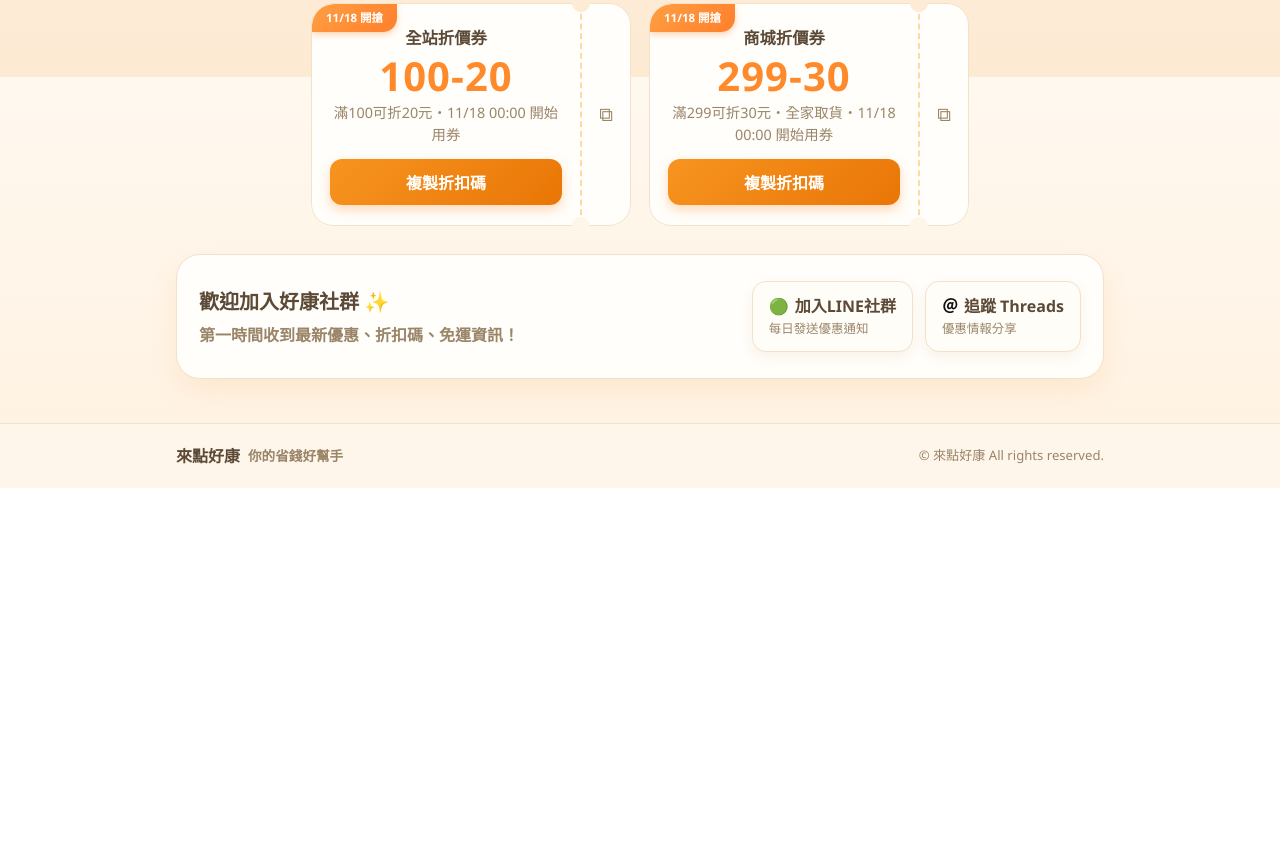
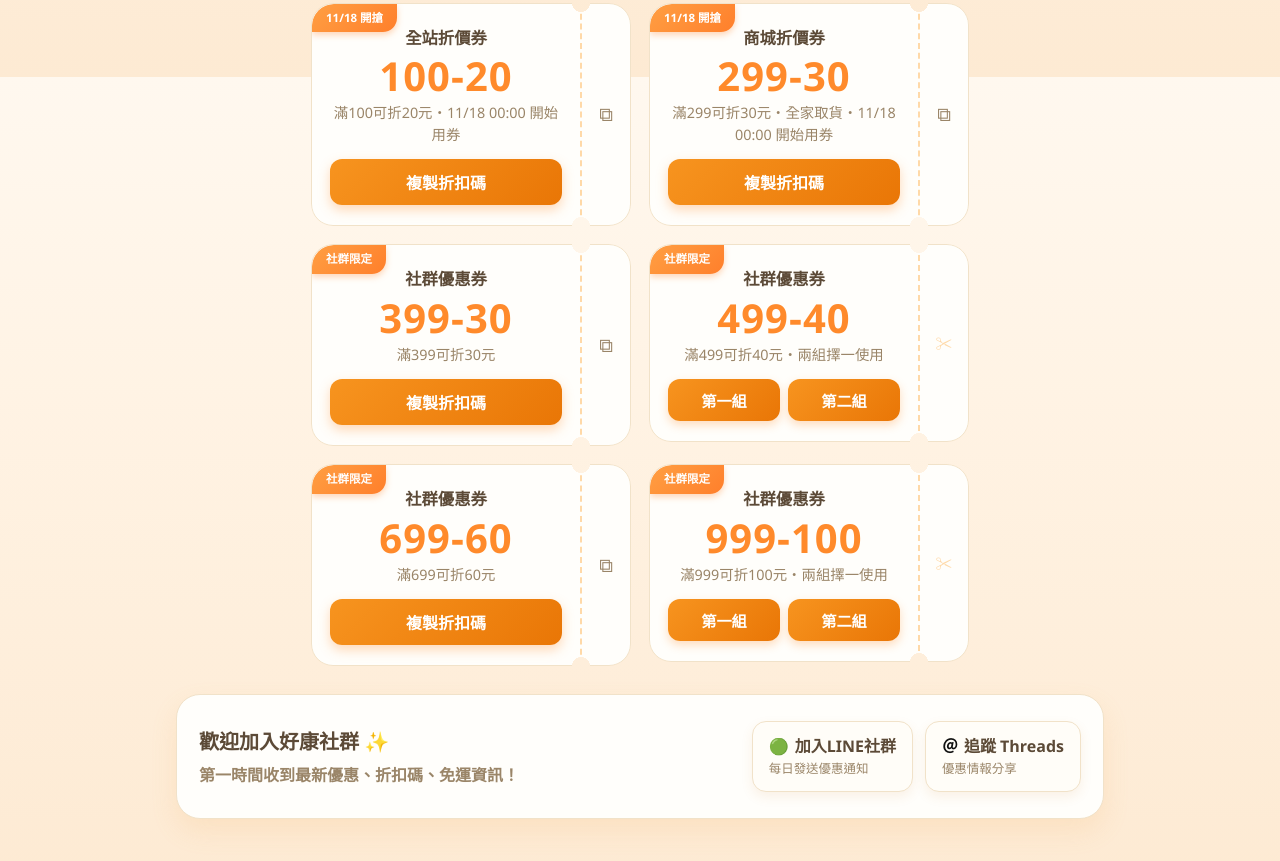
Before and after one commit to Hugoo987/555, a plain HTML site: page index.html in a window 1280 px wide. Shown: the part 723-1584 px from the top of the page. Before the commit the page ends 1211 px from the top, so only its background shows below. Drawn offline with Linux system fonts and the light colour scheme.

Commit message:
新增四組社群優惠券
- 社群399-30：1118MTOB1
- 社群499-40：1118NDD1、VPAFF40
- 社群699-60：1118MTOB2
- 社群999-100：1118NDD2、VPAFF100
- 原有 NOV18SHO、FMAPP261118、Y26SEPCP50 不變
- 最後更新時間改為 2026/11/18

Co-Authored-By: Claude Opus 5 <noreply@anthropic.com>
Claude-Session: https://claude.ai/code/session_01Vv1jsmih6FG6xCER5wLJdR

```diff
--- a/index.html
+++ b/index.html
@@ -548,7 +548,7 @@
         <!-- ===== Update bar =====
              每次更新折扣碼時，記得順手改下面這個日期 -->
         <div class="update-bar">
-            <span class="time">🕒 最後更新時間：<span id="update-time">2026/11/17</span></span>
+            <span class="time">🕒 最後更新時間：<span id="update-time">2026/11/18</span></span>
         </div>
 
         <!-- ===== Shopee tab ===== -->
@@ -705,6 +705,32 @@
                     desc: '滿299可折30元・全家取貨・11/18 00:00 開始用券',
                     codes: [{ code: 'FMAPP261118' }],
                 },
+                {
+                    ribbon: '社群限定', kind: '社群優惠券', amount: '399-30',
+                    desc: '滿399可折30元',
+                    codes: [{ code: '1118MTOB1' }],
+                },
+                {
+                    ribbon: '社群限定', kind: '社群優惠券', amount: '499-40',
+                    desc: '滿499可折40元・兩組擇一使用',
+                    codes: [
+                        { label: '第一組', code: '1118NDD1' },
+                        { label: '第二組', code: 'VPAFF40' },
+                    ],
+                },
+                {
+                    ribbon: '社群限定', kind: '社群優惠券', amount: '699-60',
+                    desc: '滿699可折60元',
+                    codes: [{ code: '1118MTOB2' }],
+                },
+                {
+                    ribbon: '社群限定', kind: '社群優惠券', amount: '999-100',
+                    desc: '滿999可折100元・兩組擇一使用',
+                    codes: [
+                        { label: '第一組', code: '1118NDD2' },
+                        { label: '第二組', code: 'VPAFF100' },
+                    ],
+                },
             ],
             coupang: [
                 {
```
